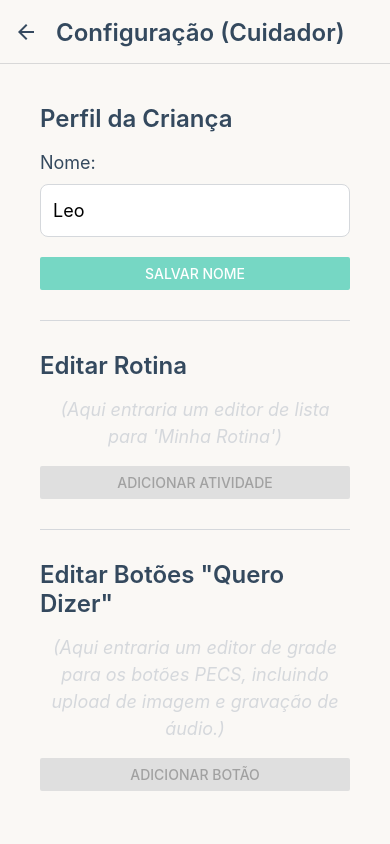
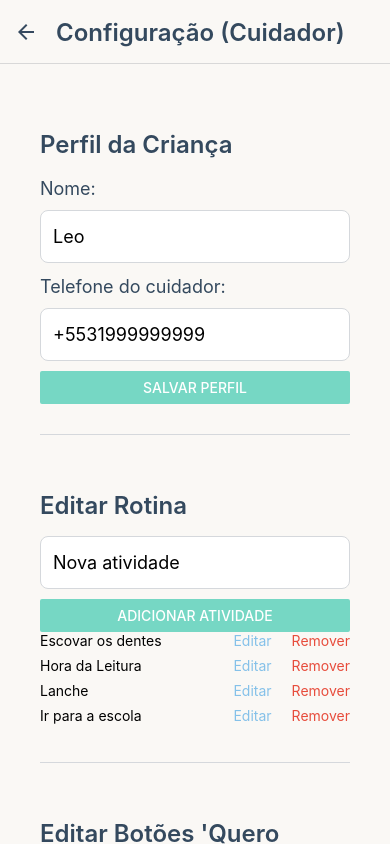
Before and after one commit to Kevthiago/Projeto-Aurora, a React Native app: screen /Config in a window 390 px wide. Built offline with nearby package versions, Linux system fonts and the light colour scheme.

Commit message:
Atualização do app Aurora: Rotina, PECS, notificações WhatsApp

```diff
--- a/app.json
+++ b/app.json
@@ -21,7 +21,8 @@
         "backgroundColor": "#ffffff"
       },
       "edgeToEdgeEnabled": true,
-      "predictiveBackGestureEnabled": false
+      "predictiveBackGestureEnabled": false,
+      "package": "com.anonymous.snack6a44c5cb86504acfbde2dd596d42642b"
     },
     "web": {
       "favicon": "./assets/favicon.png"
--- a/src/context/AppContext.tsx
+++ b/src/context/AppContext.tsx
@@ -3,16 +3,27 @@ import React, { createContext, useContext, useState, ReactNode } from 'react';
 import { MOCK_USER, MOCK_ROUTINE, MOCK_PECS_BUTTONS, MOCK_PECS_CATEGORIES } from '../data/mockData';
 import { User, RoutineItem, PECSButton, PECSCategory } from '../data/types';
 import { ttsService } from '../services/tts';
+import { Linking, Platform } from 'react-native';
+import { storageService } from '../services/storage';
 
 interface AppContextType {
   user: User | null;
   routine: RoutineItem[];
   pecsCategories: PECSCategory[];
   pecsButtons: PECSButton[];
-  updateUser: (name: string) => void;
+  updateUser: (name: string, phone: string) => void;
+
+  addRoutineItem: (item: RoutineItem) => void;
+  editRoutineItem: (id: string, changes: Partial<RoutineItem>) => void;
+  removeRoutineItem: (id: string) => void;
   toggleRoutineItem: (id: string) => void;
+
+  addPecsButton: (btn: PECSButton) => void;
+  editPecsButton: (id: string, changes: Partial<PECSButton>) => void;
+  removePecsButton: (id: string) => void;
+
   speak: (text: string) => void;
-  notifyCaregiver: (message: string) => void;
+  notifyCaregiverWhatsApp: (message: string) => void;
 }
 
 const AppContext = createContext<AppContextType | undefined>(undefined);
@@ -25,36 +36,79 @@ export const AppProvider = ({ children }: AppProviderProps) => {
   const [user, setUser] = useState<User | null>(MOCK_USER);
   const [routine, setRoutine] = useState<RoutineItem[]>(MOCK_ROUTINE);
   const [pecsCategories] = useState<PECSCategory[]>(MOCK_PECS_CATEGORIES);
-  const [pecsButtons] = useState<PECSButton[]>(MOCK_PECS_BUTTONS);
+  const [pecsButtons, setPecsButtons] = useState<PECSButton[]>(MOCK_PECS_BUTTONS);
 
-  // Ação: Atualizar nome do usuário (via ConfigScreen)
-  const updateUser = (name: string) => {
+  // Configurações do usuário/cuidador
+  const updateUser = (name: string, phone: string) => {
     if (user) {
-      setUser({ ...user, name });
-      alert('Sucesso: Nome do usuário atualizado.');
+      const updated = { ...user, name, phone };
+      setUser(updated);
+      storageService.saveUser(updated);
+      alert('Nome/telefone do usuário atualizado!');
     }
   };
 
-  // Ação: Marcar/Desmarcar item da rotina
+  // Rotina CRUD
+  const addRoutineItem = (item: RoutineItem) => {
+    setRoutine(prev => {
+      const updated = [...prev, item];
+      storageService.saveRoutine(updated);
+      return updated;
+    });
+  };
+  const editRoutineItem = (id: string, changes: Partial<RoutineItem>) => {
+    setRoutine(prev => {
+      const updated = prev.map(r => r.id === id ? { ...r, ...changes } : r);
+      storageService.saveRoutine(updated);
+      return updated;
+    });
+  };
+  const removeRoutineItem = (id: string) => {
+    setRoutine(prev => {
+      const updated = prev.filter(r => r.id !== id);
+      storageService.saveRoutine(updated);
+      return updated;
+    });
+  };
   const toggleRoutineItem = (id: string) => {
-    setRoutine((prevRoutine) =>
-      prevRoutine.map((item) =>
-        item.id === id ? { ...item, completed: !item.completed } : item
+    setRoutine(prev =>
+      prev.map(r =>
+        r.id === id ? { ...r, completed: !r.completed } : r
       )
     );
   };
 
-  // Ação: Falar (TTS)
-  const speak = (text: string) => {
-    ttsService.speak(text);
+  // CRUD dos botões PECS
+  const addPecsButton = (btn: PECSButton) => {
+    setPecsButtons(prev => [...prev, btn]);
+    // Pode persistir se desejar!
+  };
+  const editPecsButton = (id: string, changes: Partial<PECSButton>) => {
+    setPecsButtons(prev => prev.map(b => b.id === id ? { ...b, ...changes } : b));
+  };
+  const removePecsButton = (id: string) => {
+    setPecsButtons(prev => prev.filter(b => b.id !== id));
   };
 
-  // Ação: Notificar cuidador (Mock)
-  const notifyCaregiver = (message: string) => {
-    console.log(`[NOTIFY STUB]: Enviando para o cuidador: "${message}"`);
-    alert(
-      `Aviso para o Cuidador (Mock)\nO usuário ${user?.name} ${message}`
-    );
+  // TTS
+  const speak = (text: string) => ttsService.speak(text);
+
+  // Notificação WhatsApp (com fallback web)
+  const notifyCaregiverWhatsApp = (message: string) => {
+    if (!user?.phone) {
+      alert('Número do cuidador não cadastrado!');
+      return;
+    }
+    let url = '';
+    // Para web (Expo Web/browser), abre WhatsApp Web
+    if (Platform.OS === 'web') {
+      url = `https://wa.me/${user.phone.replace(/\D/g, '')}?text=${encodeURIComponent(message)}`;
+      window.open(url, '_blank');
+    } else {
+      // Para mobile
+      url = `whatsapp://send?phone=${user.phone}&text=${encodeURIComponent(message)}`;
+      Linking.openURL(url);
+    }
   };
 
   const value = {
@@ -63,15 +117,21 @@ export const AppProvider = ({ children }: AppProviderProps) => {
     pecsCategories,
     pecsButtons,
     updateUser,
+    addRoutineItem,
+    editRoutineItem,
+    removeRoutineItem,
     toggleRoutineItem,
+    addPecsButton,
+    editPecsButton,
+    removePecsButton,
     speak,
-    notifyCaregiver,
+    notifyCaregiverWhatsApp,
   };
 
   return <AppContext.Provider value={value}>{children}</AppContext.Provider>;
 };
 
-// Hook customizado para consumir o contexto
+// Hook customizado para fácil acesso
 export const useAppContext = () => {
   const context = useContext(AppContext);
   if (context === undefined) {
--- a/src/data/mockData.ts
+++ b/src/data/mockData.ts
@@ -6,7 +6,10 @@ export const MOCK_USER: User = {
   name: 'Leo',
   age: 7,
   avatarPlaceholder: 'avatar-1',
+    phone: '+5531999999999'
 };
+
+
 
 export const MOCK_ROUTINE: RoutineItem[] = [
   {
--- a/src/data/types.ts
+++ b/src/data/types.ts
@@ -6,6 +6,7 @@ export interface User {
   name: string;
   age: number;
   avatarPlaceholder: string; // ex: 'avatar-1'
+  phone: string;
 }
 
 export interface RoutineItem {
@@ -16,6 +17,7 @@ export interface RoutineItem {
   completed: boolean;
   category?: string; // <-- ADICIONE ESTA LINHA (torna a categoria opcional)
 }
+
 
 export interface PECSCategory {
   id: string;
@@ -28,6 +30,7 @@ export interface PECSButton {
   categoryId: string;
   text: string;
   icon: string; // Nome do ícone
-  // O áudio real seria um URI, aqui usamos o texto para o TTS
+  // O áudio real seria um URI, aqui usamos o texto paSra o TTS
   audioText: string;
+  notifyWhatsApp?: boolean;
 }
--- a/src/screens/ConfigScreen.tsx
+++ b/src/screens/ConfigScreen.tsx
@@ -1,6 +1,3 @@
-// src/screens/ConfigScreen.tsx
-// Tela de configuração (Modo Cuidador).
-// Mantida simples, focando em editar o nome do usuário.
 import React, { useState } from 'react';
 import {
   View,
@@ -9,21 +6,94 @@ import {
   Button,
   StyleSheet,
   ScrollView,
+  FlatList,
+  TouchableOpacity,
 } from 'react-native';
 import { useAppContext } from '../context/AppContext';
 import { colors } from '../theme/colors';
 import { typography } from '../theme/typography';
+import { RoutineItem, PECSButton } from '../data/types';
 
 const ConfigScreen = () => {
-  const { user, updateUser } = useAppContext();
+  const {
+    user,
+    updateUser,
+    routine,
+    addRoutineItem,
+    editRoutineItem,
+    removeRoutineItem,
+    pecsButtons,
+    addPecsButton,
+    editPecsButton,
+    removePecsButton,
+  } = useAppContext();
+
+  // Estado do perfil
   const [name, setName] = useState(user?.name || '');
+  const [phone, setPhone] = useState(user?.phone || '');
 
-  const handleSave = () => {
-    updateUser(name);
+  // Estado do CRUD de rotina
+  const [newRoutineTitle, setNewRoutineTitle] = useState('');
+  const [editRoutineId, setEditRoutineId] = useState<string | null>(null);
+  const [editRoutineTitle, setEditRoutineTitle] = useState('');
+
+  // Estado do CRUD de PECS
+  const [newPecsText, setNewPecsText] = useState('');
+  const [editPecsId, setEditPecsId] = useState<string | null>(null);
+  const [editPecsText, setEditPecsText] = useState('');
+
+  // Salvar usuário/cuidador
+  const handleSaveProfile = () => {
+    updateUser(name, phone);
+  };
+
+  // Adicionar/editar rotina
+  const handleAddRoutine = () => {
+    if (newRoutineTitle.trim()) {
+      addRoutineItem({
+        id: Date.now().toString(),
+        title: newRoutineTitle,
+        time: '09:00',
+        icon: 'calendar',
+        completed: false,
+        category: '',
+      });
+      setNewRoutineTitle('');
+    }
+  };
+  const handleEditRoutine = () => {
+    if (editRoutineId && editRoutineTitle.trim()) {
+      editRoutineItem(editRoutineId, { title: editRoutineTitle });
+      setEditRoutineId(null);
+      setEditRoutineTitle('');
+    }
+  };
+
+  // Adicionar/editar PECS
+  const handleAddPecs = () => {
+    if (newPecsText.trim()) {
+      addPecsButton({
+        id: Date.now().toString(),
+        categoryId: 'c1', // Ajuste ou permita editar categoria
+        text: newPecsText,
+        icon: 'star',
+        audioText: newPecsText,
+        notifyWhatsApp: true, // Pode adicionar esse campo para testar notificação
+      });
+      setNewPecsText('');
+    }
+  };
+  const handleEditPecs = () => {
+    if (editPecsId && editPecsText.trim()) {
+      editPecsButton(editPecsId, { text: editPecsText });
+      setEditPecsId(null);
+      setEditPecsText('');
+    }
   };
 
   return (
     <ScrollView style={styles.container} contentContainerStyle={styles.content}>
+      {/* Perfil */}
       <Text style={styles.header}>Perfil da Criança</Text>
       <Text style={styles.label}>Nome:</Text>
       <TextInput
@@ -31,27 +101,85 @@ const ConfigScreen = () => {
         value={name}
         onChangeText={setName}
         placeholder="Nome da Criança"
-        accessibilityLabel="Campo de entrada para o nome da criança"
       />
-      <Button title="Salvar Nome" onPress={handleSave} color={colors.primary} />
+      <Text style={styles.label}>Telefone do cuidador:</Text>
+      <TextInput
+        style={styles.input}
+        value={phone}
+        onChangeText={setPhone}
+        placeholder="Ex: +5531999999999"
+        keyboardType="phone-pad"
+      />
+      <Button title="Salvar Perfil" onPress={handleSaveProfile} color={colors.primary} />
 
       <View style={styles.divider} />
 
-      {/* Placeholders para outras seções */}
+      {/* Rotina CRUD */}
       <Text style={styles.header}>Editar Rotina</Text>
-      <Text style={styles.placeholder}>
-        (Aqui entraria um editor de lista para 'Minha Rotina')
-      </Text>
-      <Button title="Adicionar Atividade" onPress={() => {}} disabled />
+      <TextInput
+        style={styles.input}
+        value={editRoutineId ? editRoutineTitle : newRoutineTitle}
+        onChangeText={editRoutineId ? setEditRoutineTitle : setNewRoutineTitle}
+        placeholder={editRoutineId ? "Editar atividade" : "Nova atividade"}
+      />
+      <Button
+        title={editRoutineId ? "Salvar Edição" : "Adicionar Atividade"}
+        onPress={editRoutineId ? handleEditRoutine : handleAddRoutine}
+        color={colors.primary}
+      />
+      <FlatList
+        data={routine}
+        keyExtractor={item => item.id}
+        renderItem={({ item }) => (
+          <View style={{ flexDirection: 'row', alignItems: 'center', marginBottom: 8 }}>
+            <Text style={{ flex: 1 }}>{item.title}</Text>
+            <TouchableOpacity onPress={() => {
+              setEditRoutineId(item.id);
+              setEditRoutineTitle(item.title);
+            }}>
+              <Text style={{ color: colors.accent, marginRight: 20 }}>Editar</Text>
+            </TouchableOpacity>
+            <TouchableOpacity onPress={() => removeRoutineItem(item.id)}>
+              <Text style={{ color: colors.danger }}>Remover</Text>
+            </TouchableOpacity>
+          </View>
+        )}
+      />
 
       <View style={styles.divider} />
 
-      <Text style={styles.header}>Editar Botões "Quero Dizer"</Text>
-      <Text style={styles.placeholder}>
-        (Aqui entraria um editor de grade para os botões PECS,
-        incluindo upload de imagem e gravação de áudio.)
-      </Text>
-      <Button title="Adicionar Botão" onPress={() => {}} disabled />
+      {/* PECS CRUD */}
+      <Text style={styles.header}>Editar Botões 'Quero Dizer'</Text>
+      <TextInput
+        style={styles.input}
+        value={editPecsId ? editPecsText : newPecsText}
+        onChangeText={editPecsId ? setEditPecsText : setNewPecsText}
+        placeholder={editPecsId ? "Editar frase" : "Nova frase PECS"}
+      />
+      <Button
+        title={editPecsId ? "Salvar Edição" : "Adicionar Botão"}
+        onPress={editPecsId ? handleEditPecs : handleAddPecs}
+        color={colors.primary}
+      />
+      <FlatList
+        data={pecsButtons}
+        keyExtractor={item => item.id}
+        renderItem={({ item }) => (
+          <View style={{ flexDirection: 'row', alignItems: 'center', marginBottom: 8 }}>
+            <Text style={{ flex: 1 }}>{item.text}</Text>
+            <TouchableOpacity onPress={() => {
+              setEditPecsId(item.id);
+              setEditPecsText(item.text);
+            }}>
+              <Text style={{ color: colors.accent, marginRight: 20 }}>Editar</Text>
+            </TouchableOpacity>
+            <TouchableOpacity onPress={() => removePecsButton(item.id)}>
+              <Text style={{ color: colors.danger }}>Remover</Text>
+            </TouchableOpacity>
+          </View>
+        )}
+      />
+
     </ScrollView>
   );
 };
@@ -71,6 +199,7 @@ const styles = StyleSheet.create({
     ...typography.subtitle,
     color: colors.text,
     marginBottom: 16,
+    marginTop: 26,
   },
   label: {
     ...typography.body,
@@ -84,7 +213,7 @@ const styles = StyleSheet.create({
     borderWidth: 1,
     borderRadius: 8,
     padding: 12,
-    marginBottom: 20,
+    marginBottom: 10,
   },
   divider: {
     height: 1,
```
Also changed, not shown: package.json (+16 -12 lines), src/screens/WantToSay.tsx (+15 -25 lines), 44 other files (tests, documents, lock files or other folders). Lines whose indentation alone changed are shown as unchanged.
